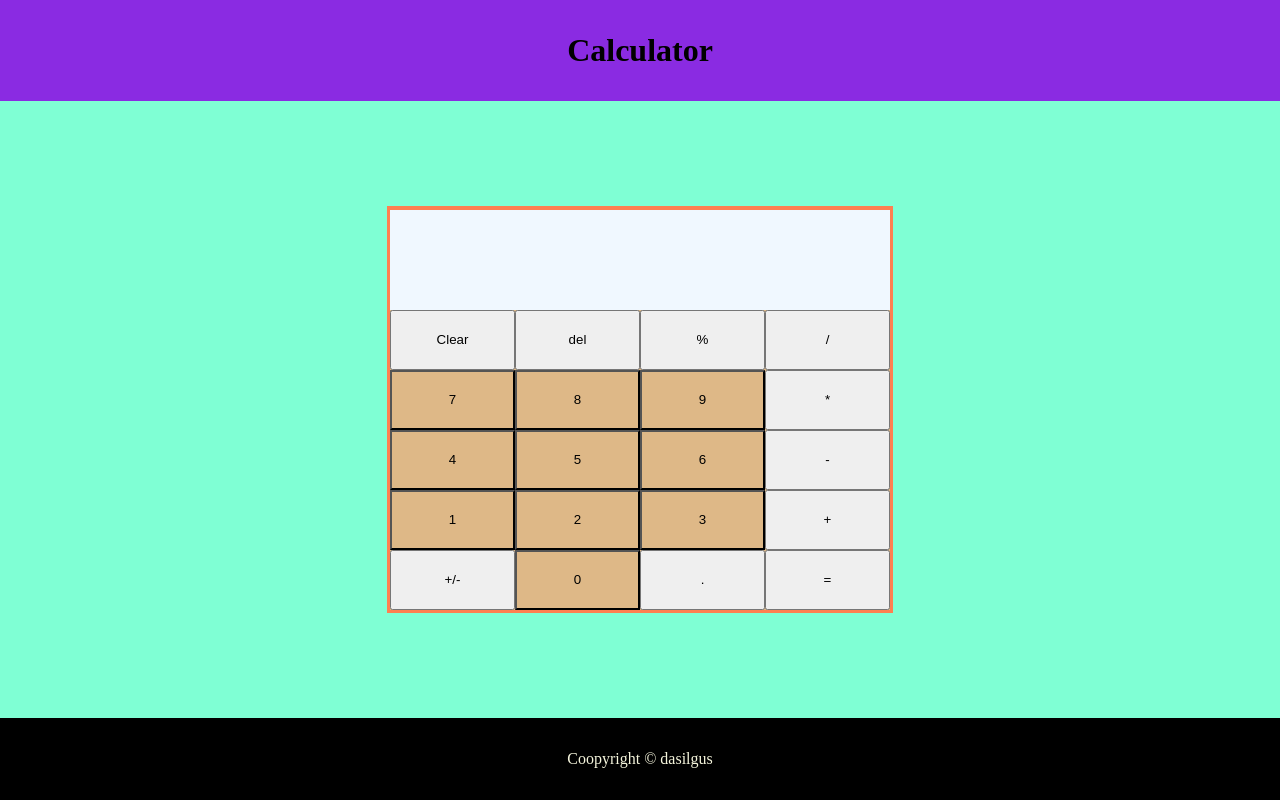
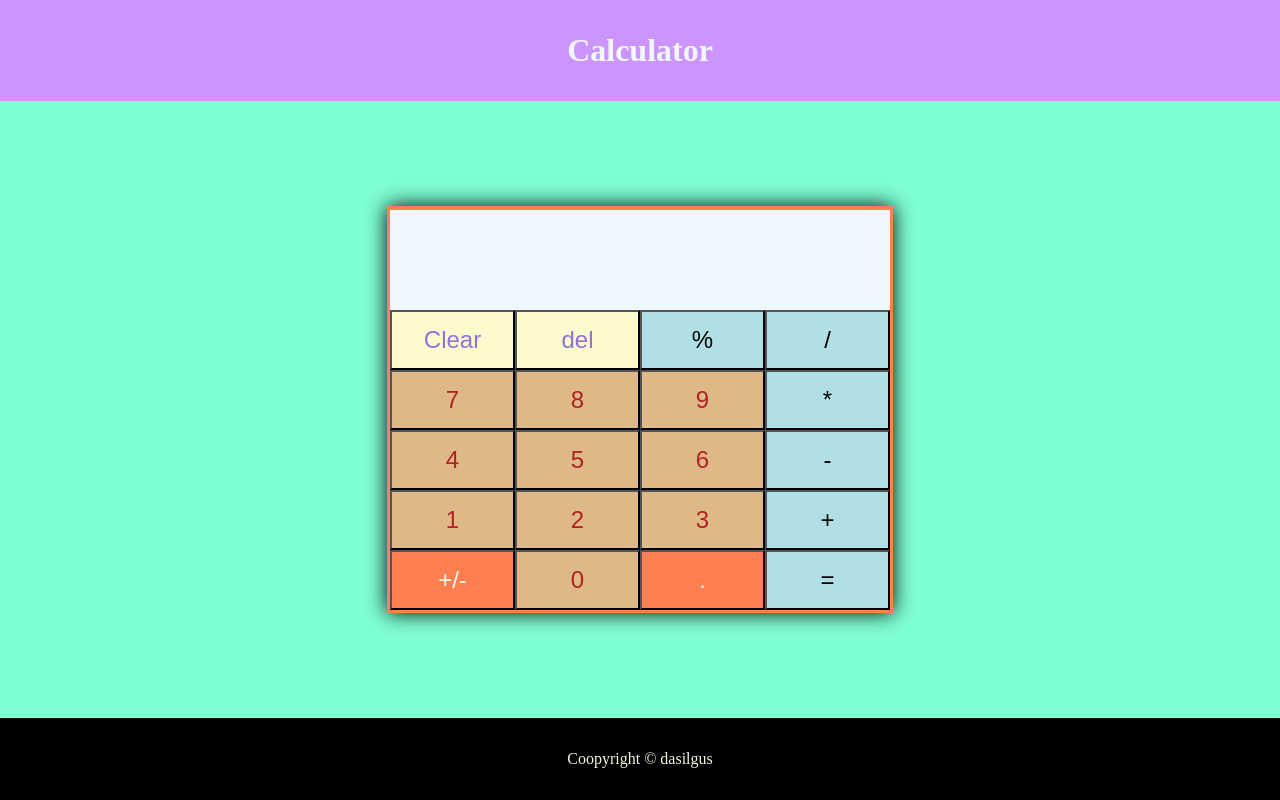
Before and after one commit to gustavords/odin_calculator, a plain HTML site: page calc_2023.html in a window 1280 px wide. Both pictures are taken after a click on the button "Clear". Drawn offline with Linux system fonts and the light colour scheme.

Commit message:
Add css-colour-scheme, modulus function, sign-operator, and decimal operator

```diff
--- a/calc_2023.html
+++ b/calc_2023.html
@@ -47,9 +47,9 @@
 					<button class="oprBtn btn opr" id="oprAdd">+</button>
 				</div>
 				<div class="row">
-					<button class="oprBtn btn" id="oprSign">+/-</button>
+					<button class=" btn" id="oprSign">+/-</button>
 					<button class="numBtn btn" id="num0">0</button>
-					<button class="oprBtn btn" id="oprDeci">.</button>
+					<button class="numBtn btn" id="oprDeci">.</button>
 					<button class="oprBtn btn" id="oprEqu">=</button>
 				</div>
 				<!-- </div> -->
--- a/css/style_2023.css
+++ b/css/style_2023.css
@@ -15,7 +15,8 @@ body {
 }
 
 body > h1 {
-	background-color: blueviolet;
+	background-color: #cb94ff;
+	color: aliceblue;
 	width: 100%;
 	text-align: center;
 	margin: 0;
@@ -28,6 +29,7 @@ body > h1 {
 	height: 400px;
 	width: 500px;
 	padding: 0.2em;
+	box-shadow: 0px 0px 20px black;
 }
 
 #calc-display {
@@ -46,6 +48,7 @@ body > h1 {
 	text-justify: auto;
 	margin-bottom: 0;
 	margin-top: auto;
+	font-size: xx-large;
 }
 
 #buttons {
@@ -60,11 +63,41 @@ body > h1 {
 
 .btn {
 	flex: 1;
+	font-size: x-large;
 }
 
 .numBtn {
 	background-color: burlywood;
+	color: firebrick;
 }
+
+.oprBtn {
+	background-color: powderblue;
+}
+.oprBtn:disabled {
+	background-color: #55929a;
+	border-style: inset;
+}
+
+.btn:hover:enabled {
+	border-style: inset;
+}
+
+#oprSign,
+#oprDeci {
+	background-color: coral;
+	color: floralwhite;
+}
+#oprDel,
+#oprClr {
+	background-color: lemonchiffon;
+	color: mediumpurple;
+}
+
+#oprDeci:disabled {
+	border-style: inset;
+	background-color: #ff9c78;
+  }
 
 footer {
 	background-color: black;
--- a/js/script_2023.js
+++ b/js/script_2023.js
@@ -7,6 +7,8 @@ const opr = document.getElementsByClassName(`opr`);
 const history = document.getElementById(`history`);
 const clearBtn = document.getElementById(`oprClr`);
 const delBtn = document.getElementById(`oprDel`);
+const deciBtn = document.getElementById(`oprDeci`);
+const signBtn = document.getElementById(`oprSign`);
 
 let displayHistory = ``;
 let pressed = ``;
@@ -28,9 +30,12 @@ const multiply = (a, b) => {
 	return a * b;
 };
 const divide = (a, b) => {
+	if (a === 0 && b === 0) return `you can't do that silly, error`;
 	return a / b;
 };
-
+const modulus = (a, b) => {
+	return a % b;
+};
 
 /**
  * TODO: make history work for multiple numbers pressed
@@ -38,7 +43,6 @@ const divide = (a, b) => {
 //event for displays pressed numbers
 for (let button of numbers) {
 	button.addEventListener(`click`, () => {
-
 		//removes text
 		text.textContent = ``;
 		//creates a string with all numbers pressed
@@ -48,8 +52,7 @@ for (let button of numbers) {
 		//re-enables operation buttons
 
 		//might go
-		history.textContent += pressed + ` `;
-
+		// history.textContent += pressed + ` `;
 
 		disableBtn(opr, false);
 	});
@@ -58,11 +61,14 @@ for (let button of numbers) {
 //does all operations
 /**
  * TODO:
- * possibly place most of it into a calculate function,
+ * -possibly place most of it into a calculate function,
  * and just let the event focus on the display
+ * - fix the . and operator sequence issue that returns NaN
  */
 for (let button of operations) {
 	button.addEventListener(`click`, () => {
+		deciBtn.disabled = false;
+
 		//clears pressed buttons
 		pressed = ``;
 
@@ -79,7 +85,8 @@ for (let button of operations) {
 			button.textContent == `+` ||
 			button.textContent == `-` ||
 			button.textContent == `*` ||
-			button.textContent == `/`
+			button.textContent == `/` ||
+			button.textContent == `%`
 		) {
 			calcArr.push(button.textContent);
 			disableBtn(opr, true);
@@ -87,20 +94,26 @@ for (let button of operations) {
 
 		calculate();
 
-
 		//appends to history display
 		//might come off
-		if (
-			button.textContent == `+` ||
-			button.textContent == `-` ||
-			button.textContent == `*` ||
-			button.textContent == `/`
-		) {
-		history.textContent += button.textContent + ` `;
-		}
-
+		// if (
+		// 	button.textContent == `+` ||
+		// 	button.textContent == `-` ||
+		// 	button.textContent == `*` ||
+		// 	button.textContent == `/`
+		// ) {
+		// history.textContent += button.textContent + ` `;
+		// }
 	});
 }
+signBtn.onclick = () => {
+	// +text.textContent > 0 ? +text.textContent * -1 : +text.textContent * 1;
+	text.textContent = +text.textContent * -1;
+};
+
+deciBtn.onclick = () => {
+	deciBtn.disabled = true;
+};
 
 clearBtn.onclick = () => {
 	history.textContent = ``;
@@ -109,9 +122,9 @@ clearBtn.onclick = () => {
 
 delBtn.onclick = () => {
 	text.textContent = ``;
-	history.textContent += `, `;
+	//mightgo
+	// history.textContent += `, `;
 };
-
 
 function disableBtn(collection, boolean) {
 	if (boolean) {
@@ -138,20 +151,21 @@ function operate(firstNum, operator, secondNum) {
 			return multiply(firstNum, secondNum);
 		case `/`:
 			return divide(firstNum, secondNum);
+		case `%`:
+			return modulus(firstNum, secondNum);
 		default:
 			return `error`;
 	}
 }
 
 function calculate() {
-
 	///equals only works since this is always called in the event
 	if (calcArr.length > 2) {
 		calcArr.push(operate(calcArr[0], calcArr[1], calcArr[2]));
 		calcArr.splice(0, 3);
 		calcArr.reverse();
 		text.textContent = calcArr[0];
-		history.textContent += `= ` + calcArr[0] + ` `;
+		// history.textContent += `= ` + calcArr[0] + ` `;
 		// console.log(calcArr);
 	}
 }
```
